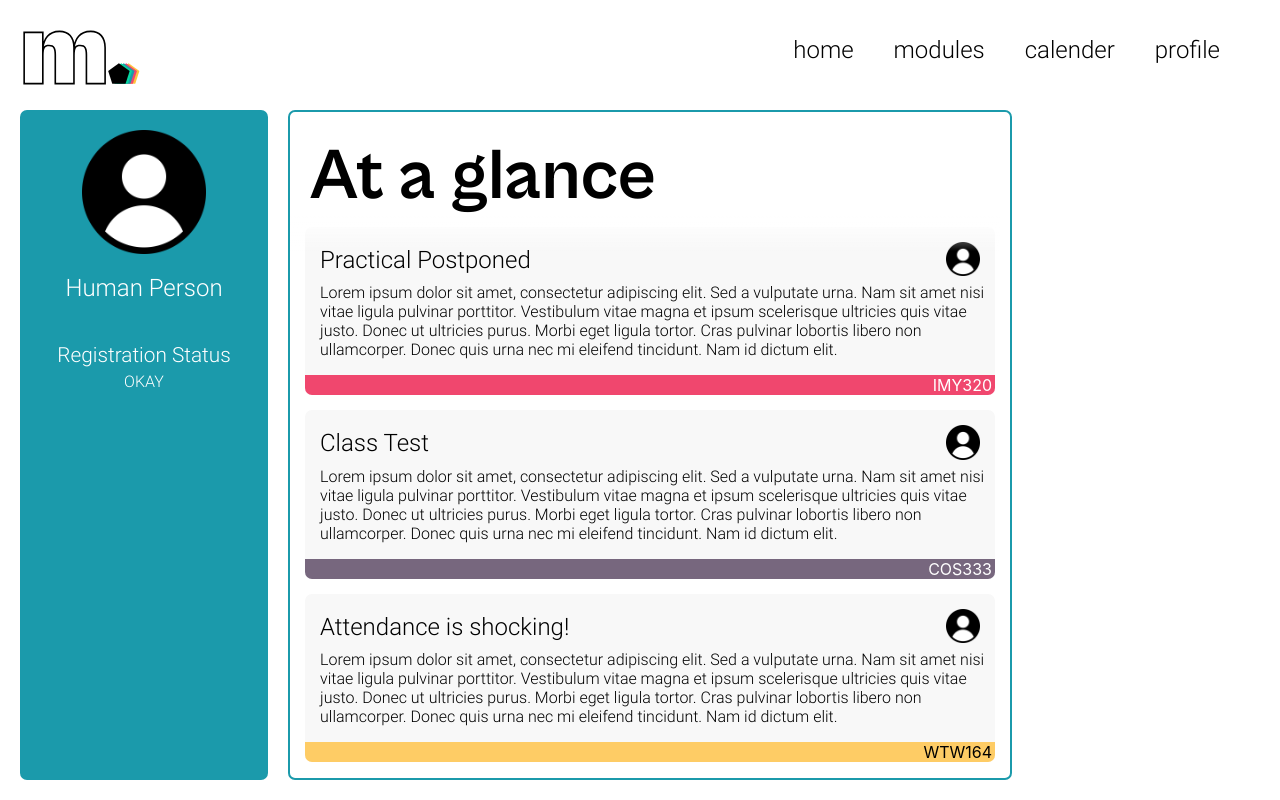
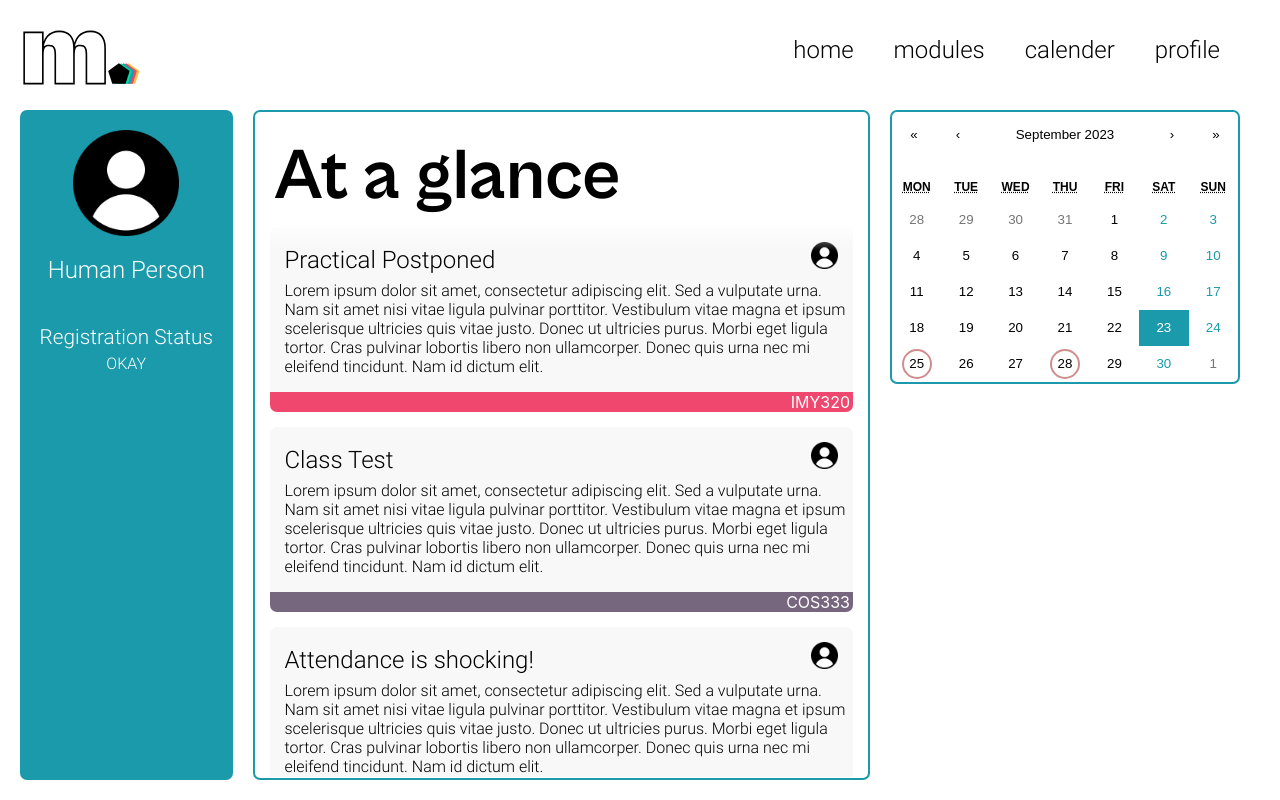
Before and after one commit to TashUni/IMY320_TheMarellousFivers, a React (Create React App) app in the folder web-project/: page / in a window 1280 px wide. Built offline with nearby package versions, Linux system fonts and the light colour scheme.

Commit message:
added event dots to calender

```diff
--- a/web-project/src/App.js
+++ b/web-project/src/App.js
@@ -1,8 +1,8 @@
 import styles from './App.module.scss';
-import {useState} from "react";
 import Navbar from "./components/Navbar/Navbar";
 import Profile from './components/Profile/Profile';
 import Feed from "./components/Feed/Feed";
+import Calender from "./components/Calender/Calender";
 
 function App() {
     return (
@@ -11,7 +11,9 @@ function App() {
         <div className={styles.Container}>
             <Profile />
             <Feed />
+            <Calender/>
         </div>
+
     </div>
   );
 }
--- a/web-project/src/components/Announcement/Announcement.js
+++ b/web-project/src/components/Announcement/Announcement.js
@@ -11,7 +11,7 @@ function Announcement(props) {
                 <div className={styles.TopBar}>
                     <h2 className={styles.h2}>{props.heading}</h2>
                     <div className={styles.img}>
-                        <img src={props.profilePhoto}/>
+                        <img alt="profile" src={props.profilePhoto}/>
                     </div>
                 </div>
                 <div>
--- /dev/null
+++ b/web-project/src/components/Calender/Calender.js
@@ -0,0 +1,42 @@
+import React, {useEffect, useState} from "react";
+import Calendar from "react-calendar";
+import './calender.scss';
+import styles from './calenderStyles.scss';
+
+function Calender() {
+    const [value, onChange] = useState(new Date());
+    const [eventDates, setEventDates] = useState([
+        new Date("2023-09-25"),
+        new Date("2023-09-28"),
+    ])
+
+    useEffect(() => {
+        console.log("selected date: " + value);
+    }, [value]);
+
+
+    function isSameDay(date1, date2) {
+        return (
+            date1.getDate() === date2.getDate() &&
+            date1.getMonth() === date2.getMonth() &&
+            date1.getFullYear() === date2.getFullYear()
+        );
+    }
+
+    const getTiles = ({date, view}) => {
+        if (eventDates.some((eventDate) => isSameDay(eventDate, date))) {
+            console.log("Match");
+            return <div className="event-dot-container">
+                <div className="event-dot"></div>
+            </div>
+        }
+    }
+
+    return (
+        <div>
+            <Calendar onChange={onChange} value={value} tileContent={getTiles} />
+        </div>
+    );
+}
+
+export default Calender;
--- /dev/null
+++ b/web-project/src/components/Calender/calender.scss
@@ -0,0 +1,146 @@
+.react-calendar {
+  width: 350px;
+  max-width: 100%;
+  background: white;
+  border: 2px solid var(--cl-blue);
+  margin: var(--margin);
+  margin-top: 0;
+  border-radius: var(--border-rad);
+  font-family: Arial, Helvetica, sans-serif;
+  line-height: 1.125em;
+}
+
+.react-calendar--doubleView {
+  width: 700px;
+}
+
+.react-calendar--doubleView .react-calendar__viewContainer {
+  display: flex;
+  margin: -0.5em;
+}
+
+.react-calendar--doubleView .react-calendar__viewContainer > * {
+  width: 50%;
+  margin: 0.5em;
+}
+
+.react-calendar,
+.react-calendar *,
+.react-calendar *:before,
+.react-calendar *:after {
+  -moz-box-sizing: border-box;
+  -webkit-box-sizing: border-box;
+  box-sizing: border-box;
+}
+
+.react-calendar button {
+  margin: 0;
+  border: 0;
+  outline: none;
+}
+
+.react-calendar button:enabled:hover {
+  cursor: pointer;
+}
+
+.react-calendar__navigation {
+  display: flex;
+  height: 44px;
+  margin-bottom: 1em;
+}
+
+.react-calendar__navigation button {
+  min-width: 44px;
+  background: none;
+}
+
+.react-calendar__navigation button:disabled {
+  background-color: #f0f0f0;
+}
+
+.react-calendar__navigation button:enabled:hover,
+.react-calendar__navigation button:enabled:focus {
+  background-color: #e6e6e6;
+}
+
+.react-calendar__month-view__weekdays {
+  text-align: center;
+  text-transform: uppercase;
+  font-weight: bold;
+  font-size: 0.75em;
+}
+
+.react-calendar__month-view__weekdays__weekday {
+  padding: 0.5em;
+}
+
+.react-calendar__month-view__weekNumbers .react-calendar__tile {
+  display: flex;
+  align-items: center;
+  justify-content: center;
+  font-size: 0.75em;
+  font-weight: bold;
+}
+
+.react-calendar__month-view__days__day--weekend {
+  color: var(--cl-blue);
+}
+
+.react-calendar__month-view__days__day--neighboringMonth {
+  color: #757575;
+}
+
+.react-calendar__year-view .react-calendar__tile,
+.react-calendar__decade-view .react-calendar__tile,
+.react-calendar__century-view .react-calendar__tile {
+  padding: 2em 0.5em;
+}
+
+.react-calendar__tile {
+  max-width: 100%;
+  padding: 10px 6.6667px;
+  background: none;
+  text-align: center;
+  line-height: 16px;
+}
+
+.react-calendar__tile:disabled {
+  background-color: #f0f0f0;
+}
+
+.react-calendar__tile:enabled:hover,
+.react-calendar__tile:enabled:focus {
+  background-color: #e6e6e6;
+}
+
+.react-calendar__tile--now {
+  background: var(--cl-green);
+}
+
+.react-calendar__tile--now:enabled:hover,
+.react-calendar__tile--now:enabled:focus {
+  background: #ffffa9;
+}
+
+.react-calendar__tile--hasActive {
+  background: var(--cl-blue)
+}
+
+.react-calendar__tile--hasActive:enabled:hover,
+.react-calendar__tile--hasActive:enabled:focus {
+  background: #a9d4ff;
+}
+
+.react-calendar__tile--active {
+  background: var(--cl-blue);
+  color: white;
+}
+
+.react-calendar__tile--active:enabled:hover,
+.react-calendar__tile--active:enabled:focus {
+  background: var(--cl-blue);
+}
+
+.react-calendar--selectRange .react-calendar__tile--hover {
+  background-color: #e6e6e6;
+}
--- /dev/null
+++ b/web-project/src/components/Calender/calenderStyles.scss
@@ -0,0 +1,14 @@
+.event-dot {
+  border: 2px solid rgba(165, 42, 42, 0.53);
+  z-index: 3;
+  border-radius: 100%;
+  width: 30px;
+  height: 30px;
+  position: absolute;
+  right: 3px;
+  bottom: -7px;
+}
+
+.event-dot-container {
+  position: relative;
+}
--- a/web-project/src/components/Feed/Feed.js
+++ b/web-project/src/components/Feed/Feed.js
@@ -1,5 +1,4 @@
 import Announcement from "../Announcement/Announcement";
-import {useMemo} from "react";
 import style from './feed.module.scss';
 
 const data = [
--- a/web-project/src/components/Navbar/Navbar.js
+++ b/web-project/src/components/Navbar/Navbar.js
@@ -5,7 +5,7 @@ function Navbar() {
     return(
         <Fragment>
             <div className={s.Navbar}>
-                <img src={"assets/images/logo.svg"} className={s.img}/>
+                <img alt={"website logo"} src={"assets/images/logo.svg"} className={s.img}/>
                 <ul className={s.ul}>
                     <li>home</li>
                     <li>modules</li>
--- a/web-project/src/components/Profile/Profile.js
+++ b/web-project/src/components/Profile/Profile.js
@@ -3,7 +3,7 @@ import s from './profile.module.scss';
 function Profile() {
     return (
         <div className={s.Container}>
-            <img className={s.img} src={"assets/images/profile.png"} />
+            <img alt="profile" className={s.img} src={"assets/images/profile.png"} />
             <h2>Human Person</h2>
             <p className={s.p}>Registration Status</p>
             <p className={s.para}>OKAY</p>
```
Also changed, not shown: web-project/package.json (+5 -2 lines), 1 other file (tests, documents, lock files or other folders).
